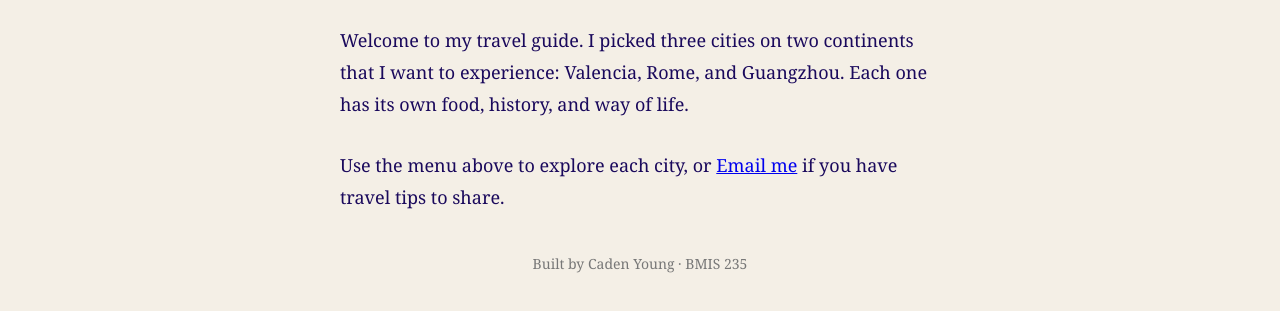
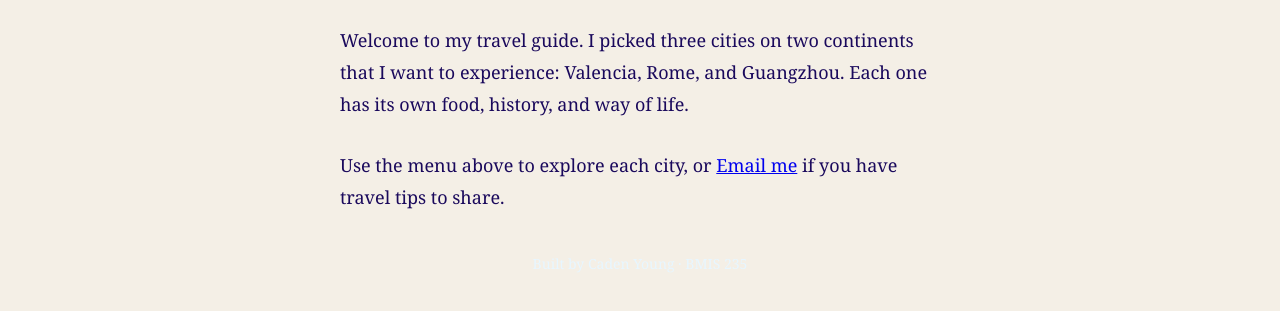
Before and after one commit to CadenYoung123/bmis235-html-3, a plain HTML site: page index.html in a window 1280 px wide. Shown: the part 171-482 px from the top of the page. Drawn offline with Linux system fonts and the light colour scheme.

Commit message:
Change footer text color to #e7f6ff

```diff
--- a/styles.css
+++ b/styles.css
@@ -56,7 +56,7 @@ p {
 footer {
     text-align: center;
     font-size: 14px;
-    color: #777777;
+    color: #e7f6ff;
     margin-top: 40px;
 }
 nav a:hover img {
```
